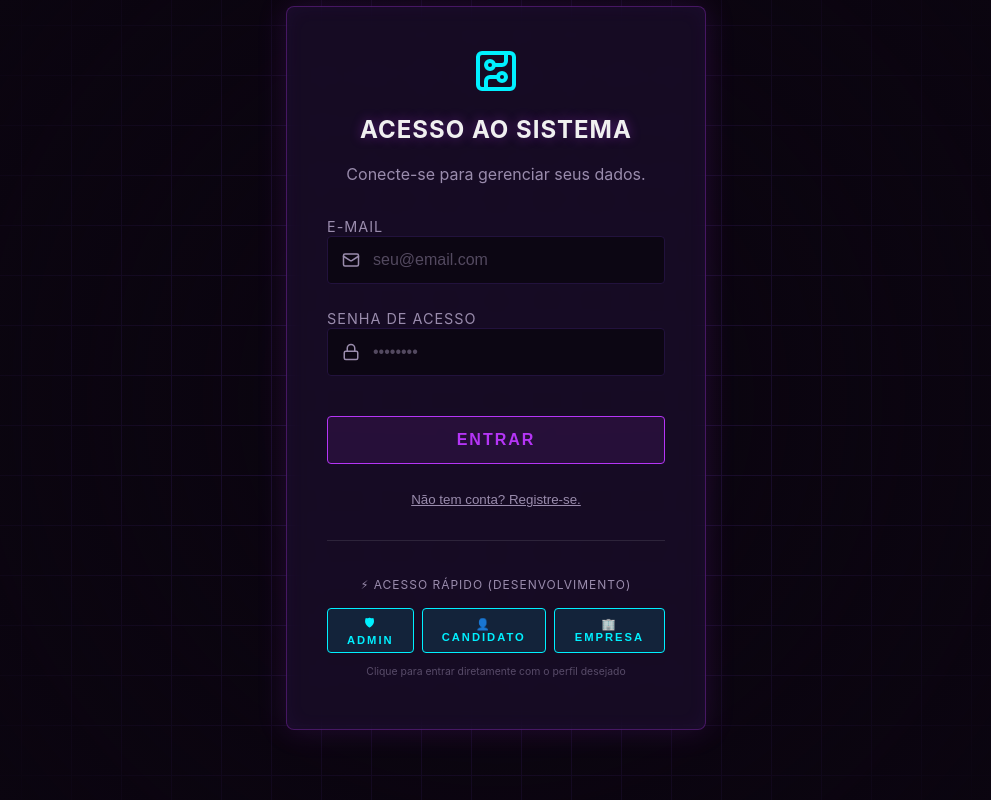
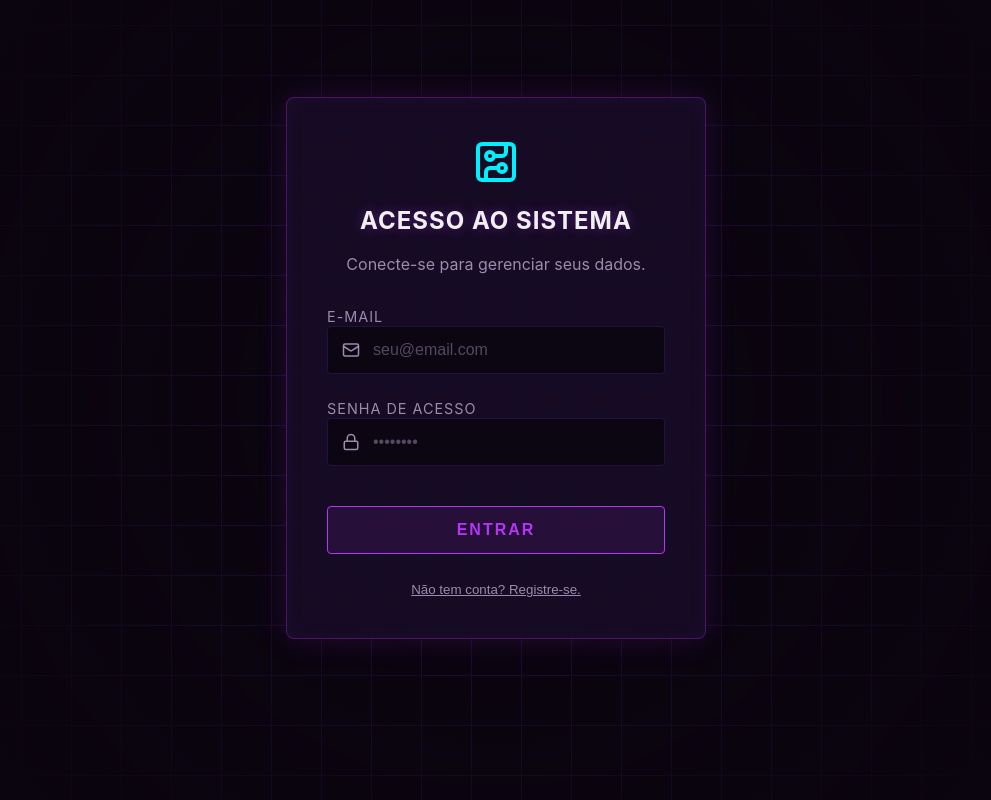
Before and after one commit to David17cm/-C-Users-David-Lima-.gemini-antigravity-scratch-sistema-curriculos-, a React (Vite) app: page /auth in a window 1280 px wide. Shown: the whole page, without its empty margins (144-1135 px from the left). Built offline with nearby package versions, Linux system fonts and the light colour scheme.

Commit message:
feat: Remove DEV quick-access buttons for deployment

```diff
--- a/src/pages/AuthPage.jsx
+++ b/src/pages/AuthPage.jsx
@@ -4,12 +4,8 @@ import { useNavigate, useSearchParams } from 'react-router-dom';
 import { CircuitBoard, User, Lock, Mail, CheckCircle2 } from 'lucide-react';
 import { useAuth } from '../contexts/AuthContext';
 
-// Credenciais de acesso rápido para desenvolvimento
-const DEV_USERS = {
-    admin: { email: 'admin@gmail.com', password: '123456', role: 'admin', label: 'ADMIN' },
-    candidato: { email: 'teste.candidato@gmail.com', password: '123456', role: 'candidato', label: 'CANDIDATO' },
-    empresa: { email: 'teste.empresa@gmail.com', password: '123456', role: 'empresa', label: 'EMPRESA' },
-};
+// Constantes de redirecionamento
+
 
 const ROLE_REDIRECT = {
     admin: '/admin',
@@ -128,13 +124,6 @@ export default function AuthPage() {
             setError(err.message || 'Erro ao criar conta.');
             setLoading(false);
         }
-    };
-
-    const handleQuickLogin = async (userKey) => {
-        const dev = DEV_USERS[userKey];
-        setEmail(dev.email);
-        setPassword(dev.password);
-        await doLogin(dev.email, dev.password);
     };
 
     return (
@@ -287,46 +276,6 @@ export default function AuthPage() {
                         {isLogin ? 'Não tem conta? Registre-se.' : 'Já tem conta? Faça login.'}
                     </button>
                 </div>
-
-                {isLogin && (
-                    <div style={{ marginTop: '2rem', paddingTop: '1.5rem', borderTop: '1px solid rgba(255,255,255,0.1)', textAlign: 'center' }}>
-                        <p style={{ fontSize: '0.75rem', color: 'var(--text-muted)', marginBottom: '1rem', letterSpacing: '1px' }}>
-                            ⚡ ACESSO RÁPIDO (DESENVOLVIMENTO)
-                        </p>
-                        <div style={{ display: 'flex', gap: '0.5rem', justifyContent: 'center' }}>
-                            <button
-                                type="button"
-                                disabled={loading}
-                                onClick={() => handleQuickLogin('admin')}
-                                className="neon-button secondary"
-                                style={{ fontSize: '0.7rem', padding: '6px 14px', width: 'auto', margin: 0 }}
-                            >
-                                🛡 ADMIN
-                            </button>
-                            <button
-                                type="button"
-                                disabled={loading}
-                                onClick={() => handleQuickLogin('candidato')}
-                                className="neon-button secondary"
-                                style={{ fontSize: '0.7rem', padding: '6px 14px', width: 'auto', margin: 0 }}
-                            >
-                                👤 CANDIDATO
-                            </button>
-                            <button
-                                type="button"
-                                disabled={loading}
-                                onClick={() => handleQuickLogin('empresa')}
-                                className="neon-button secondary"
-                                style={{ fontSize: '0.7rem', padding: '6px 14px', width: 'auto', margin: 0 }}
-                            >
-                                🏢 EMPRESA
-                            </button>
-                        </div>
-                        <p style={{ fontSize: '0.65rem', color: 'rgba(154,140,173,0.5)', marginTop: '0.75rem' }}>
-                            Clique para entrar diretamente com o perfil desejado
-                        </p>
-                    </div>
-                )}
             </div>
         </div>
     );
```
